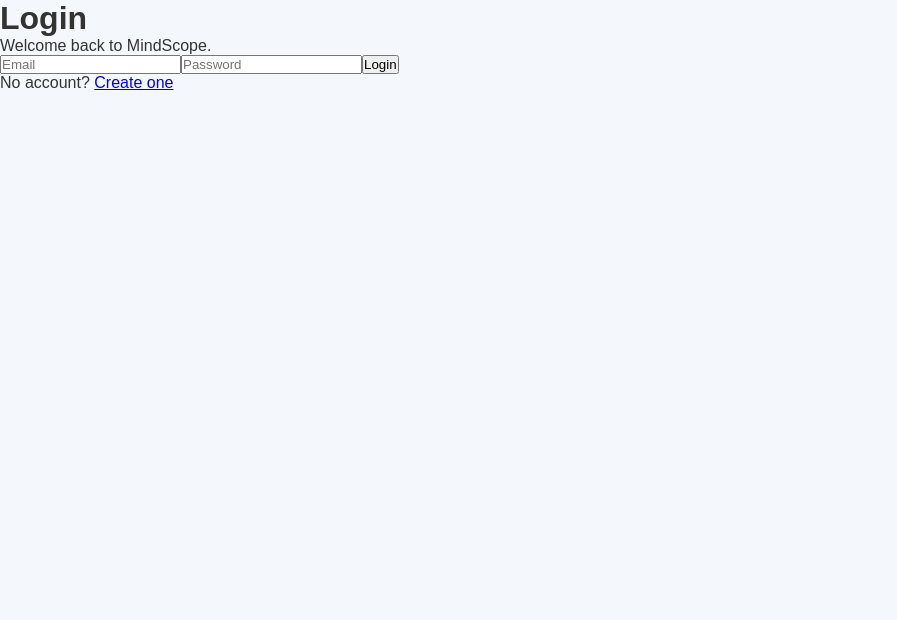
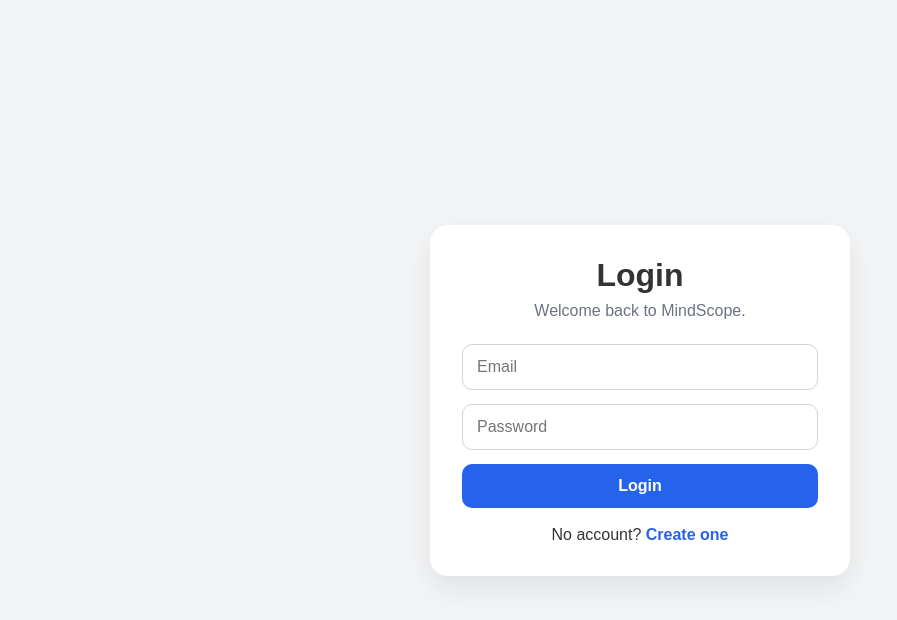
Before and after one commit to horatioDev/mindscope-MERN-psychology-dashboard, a React (Create React App) app in the folder client/: page /login in a window 1280 px wide. Shown: the top 620 px of the page, without its empty margins (0-897 px from the left). Built offline with nearby package versions, Linux system fonts and the light colour scheme.

Commit message:
Update App.css

```diff
--- a/client/src/App.css
+++ b/client/src/App.css
@@ -1,6 +1,4 @@
-/* =========================
-   GLOBAL STYLES
-========================= */
+/* NAVBARGLOBAL STYLES */
 
 * {
   margin: 0;
@@ -16,9 +14,7 @@
 }
 
 
-/* =========================
-   MAIN DASHBOARD
-========================= */
+/* NAVBARMAIN DASHBOARD */
 
 .dashboard {
   max-width: 900px;
@@ -55,11 +51,168 @@
   background: #b91c1c;
 }
 
+/* NAVBAR */
+.navbar {
+  width: 100%;
+  padding: 18px 32px;
+  background: #ffffff;
+  border-bottom: 1px solid #e5e7eb;
+  display: flex;
+  align-items: center;
+  justify-content: space-between;
+}
 
+.navbar-logo {
+  font-size: 1.5rem;
+  font-weight: 800;
+  color: #2563eb;
+  text-decoration: none;
+}
 
-/* =========================
-   FORM STYLES
-========================= */
+.navbar-right {
+  display: flex;
+  align-items: center;
+  gap: 16px;
+}
+
+.navbar-user {
+  font-size: 0.95rem;
+  color: #374151;
+}
+
+.logout-button {
+  background: #ef4444;
+  color: white;
+  border: none;
+  padding: 10px 16px;
+  border-radius: 10px;
+  cursor: pointer;
+  font-weight: 600;
+}
+
+.logout-button:hover {
+  background: #dc2626;
+}
+
+/* DASHBOARD */
+.dashboard {
+  max-width: 1100px;
+  margin: 0 auto;
+  padding: 32px 20px;
+}
+
+.dashboard-hero {
+  margin-bottom: 28px;
+}
+
+.dashboard-hero h1 {
+  font-size: 2.4rem;
+  margin-bottom: 8px;
+}
+
+.subtitle {
+  color: #6b7280;
+  font-size: 1rem;
+}
+
+/* AUTH PAGES */
+.auth-page {
+  min-height: 100vh;
+  display: flex;
+  justify-content: center;
+  align-items: center;
+  background: #f3f4f6;
+  padding: 20px;
+}
+
+.auth-form {
+  width: 100%;
+  max-width: 420px;
+  background: white;
+  padding: 32px;
+  border-radius: 18px;
+  box-shadow: 0 12px 30px rgba(0, 0, 0, 0.08);
+}
+
+.auth-form h1 {
+  margin-bottom: 8px;
+  text-align: center;
+}
+
+.auth-subtitle {
+  text-align: center;
+  color: #6b7280;
+  margin-bottom: 24px;
+}
+
+.auth-form input {
+  width: 100%;
+  padding: 13px 14px;
+  margin-bottom: 14px;
+  border: 1px solid #d1d5db;
+  border-radius: 10px;
+  font-size: 1rem;
+}
+
+.auth-form button {
+  width: 100%;
+  background: #2563eb;
+  color: white;
+  border: none;
+  padding: 13px;
+  border-radius: 10px;
+  font-size: 1rem;
+  cursor: pointer;
+  font-weight: 700;
+}
+
+.auth-form button:hover {
+  background: #1d4ed8;
+}
+
+.auth-link {
+  text-align: center;
+  margin-top: 18px;
+}
+
+.auth-link a {
+  color: #2563eb;
+  font-weight: 700;
+  text-decoration: none;
+}
+
+.error-message {
+  background: #fee2e2;
+  color: #991b1b;
+  padding: 10px 12px;
+  border-radius: 10px;
+  margin-bottom: 16px;
+  font-weight: 600;
+}
+
+/* RESPONSIVE */
+@media (max-width: 700px) {
+  .navbar {
+    padding: 16px 20px;
+    flex-direction: column;
+    gap: 12px;
+  }
+
+  .navbar-right {
+    flex-direction: column;
+    gap: 10px;
+  }
+
+  .dashboard {
+    padding: 24px 16px;
+  }
+
+  .dashboard-hero h1 {
+    font-size: 2rem;
+  }
+}
+
+/* FORM STYLES */
 
 .entry-form {
   background-color: white;
@@ -89,9 +242,7 @@
 }
 
 
-/* =========================
-   BUTTONS
-========================= */
+/* BUTTONS */
 
 .btn {
   border: none;
@@ -129,9 +280,7 @@
 }
 
 
-/* =========================
-   ENTRY CARDS
-========================= */
+/* ENTRY CARDS */
 
 .entries-container {
   display: flex;
@@ -170,9 +319,7 @@
 }
 
 
-/* =========================
-   EMPTY STATE
-========================= */
+/* NAVBAREMPTY STATE */
 
 .empty-message {
   text-align: center;
@@ -180,18 +327,14 @@
   color: #777;
 }
 
-/* =========================
-   ERRORS
-========================= */
+/* NAVBARERRORS */
 
 .error-message {
   color: red;
   margin-bottom: 10px;
 }
 
-/* =========================
-   RESPONSIVE DESIGN
-========================= */
+/* NAVBARRESPONSIVE DESIGN */
 
 @media (max-width: 768px) {
 
```
